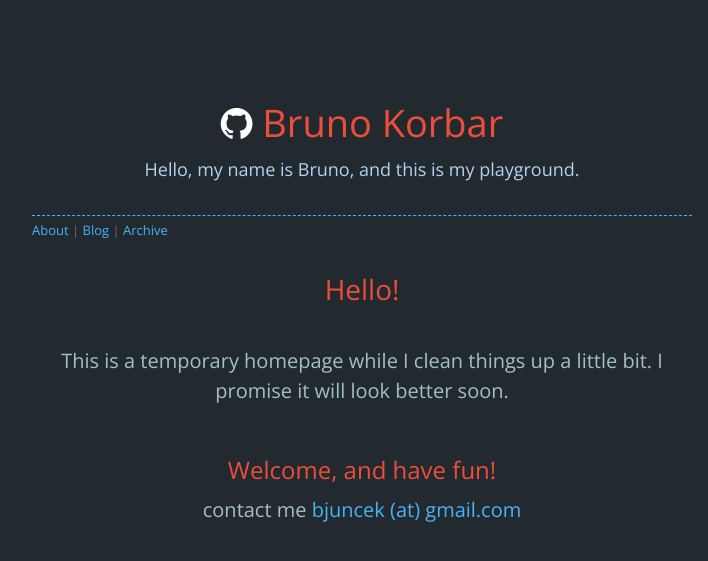
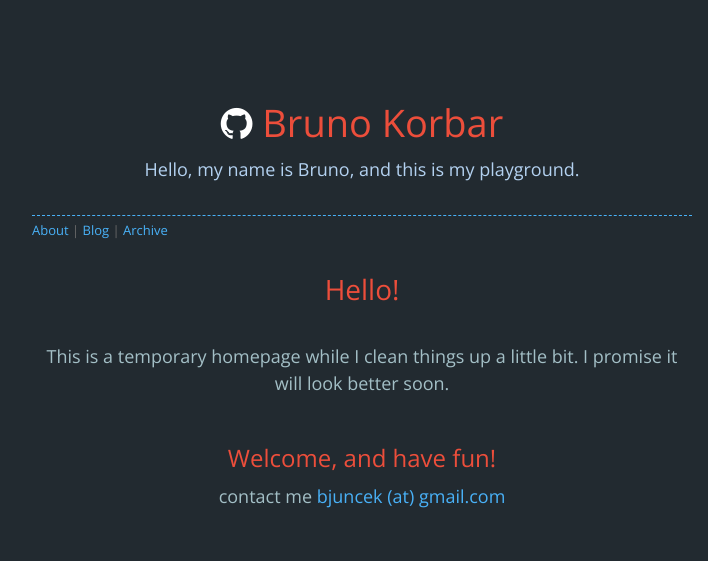
Before and after one commit to bjuncek/bjuncek.github.io, a Jekyll site: the page built from index.html, in a window 1280 px wide. Shown: the top 561 px of the page, without its empty margins (278-986 px from the left). Built offline with Jekyll 4.4.1, drawn with Linux system fonts in a browser that asks for light colours; nearby versions of some CDN libraries; comment, search, counter and statistics services are not loaded.

Commit message:
Revert "font_test"
This reverts commit 012300b140047dc246a439df1d9aff5d0bbee4f4.

```diff
--- a/public/stylesheets/bs.scss
+++ b/public/stylesheets/bs.scss
@@ -10,7 +10,7 @@
 $font-size-h5: floor(($font-size-base * 1));
 $font-size-h6: floor(($font-size-base * 1));
 $blockquote-font-size: floor(($font-size-base * 1.25));
-$blockquote-font-size: 16px;
+$blockquote-font-size: 14px;
 $line-height-base: 1.8;
 $headings-line-height: 1.3;
 
--- a/public/stylesheets/styles.css
+++ b/public/stylesheets/styles.css
@@ -3,7 +3,7 @@
 body {
   padding: 0px 0 16px 0px;
   margin: 0px;
-  font: 20px/1.5 'Open Sans', sans-serif;
+  font: 18px/1.5 'Open Sans', sans-serif;
   color: #A3BFC6 ;
   font-weight: normal;
   background: #222A30;
```
